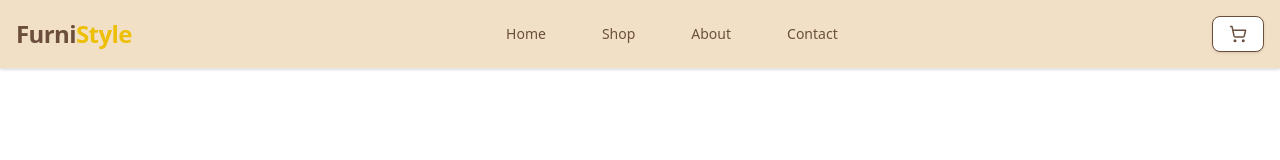
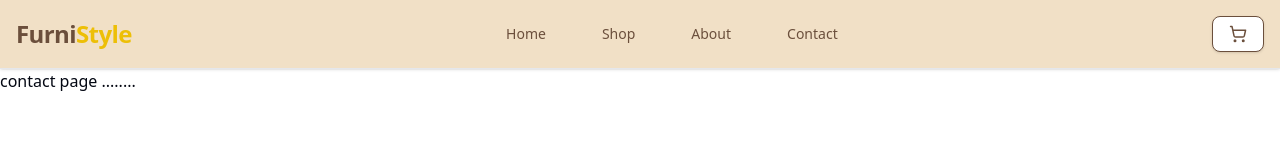
Before and after one commit to Chala751/Furniture-web-app, a React (Vite) app: page /contact in a window 1280 px wide. Shown: the top 160 px of the page. Built offline with nearby package versions, Linux system fonts and the light colour scheme.

Commit message:
contact page routed ad started

```diff
--- a/src/componentes/Footer.jsx
+++ b/src/componentes/Footer.jsx
@@ -20,7 +20,7 @@ export default function Footer() {
             <li><a href="/" className="hover:underline">Home</a></li>
             <li><a href="/shop" className="hover:underline">Shop</a></li>
             <li><a href="/about" className="hover:underline">About</a></li>
-            <li><a href="#" className="hover:underline">Contact</a></li>
+            <li><a href="/contact" className="hover:underline">Contact</a></li>
           </ul>
         </div>
 
--- a/src/componentes/Header.jsx
+++ b/src/componentes/Header.jsx
@@ -39,7 +39,7 @@ export default function Header() {
             About
             </Button>
           </Link>
-          <Link to="/">
+          <Link to="/contact">
             <Button variant="ghost" className="text-[#6B4F3C] hover:bg-[#F1C40F] cursor-pointer">
             Contact
             </Button>
@@ -90,7 +90,7 @@ export default function Header() {
             About
             </Button>
           </Link>
-          <Link to="/shop" onClick={() => setIsMenuOpen(false)}>
+          <Link to="/contact" onClick={() => setIsMenuOpen(false)}>
             <Button variant="ghost" className="text-[#6B4F3C] hover:bg-[#F1C40F] cursor-pointer">
             Contact
             </Button>
--- /dev/null
+++ b/src/pages/Contact.jsx
@@ -0,0 +1,11 @@
+import React from 'react'
+
+function Contact() {
+  return (
+    <div>
+      <h1> contact page ........</h1>
+    </div>
+  )
+}
+
+export default Contact
--- a/src/routes/AppRoutes.jsx
+++ b/src/routes/AppRoutes.jsx
@@ -1,5 +1,6 @@
 
 import About from '@/pages/About';
+import Contact from '@/pages/Contact';
 import Home from '@/pages/Home';
 import ProductDetail from '@/pages/ProductDetail';
 import Shop from '@/pages/Shop';
@@ -13,6 +14,7 @@ const AppRoutes = () => {
         <Route path="/shop" element={<Shop/>} />
         <Route path="/product/:id" element={<ProductDetail/>} />
         <Route path="/about" element={<About/>} />
+        <Route path="/contact" element={<Contact/>} />
     </Routes>
   )
 }
```
